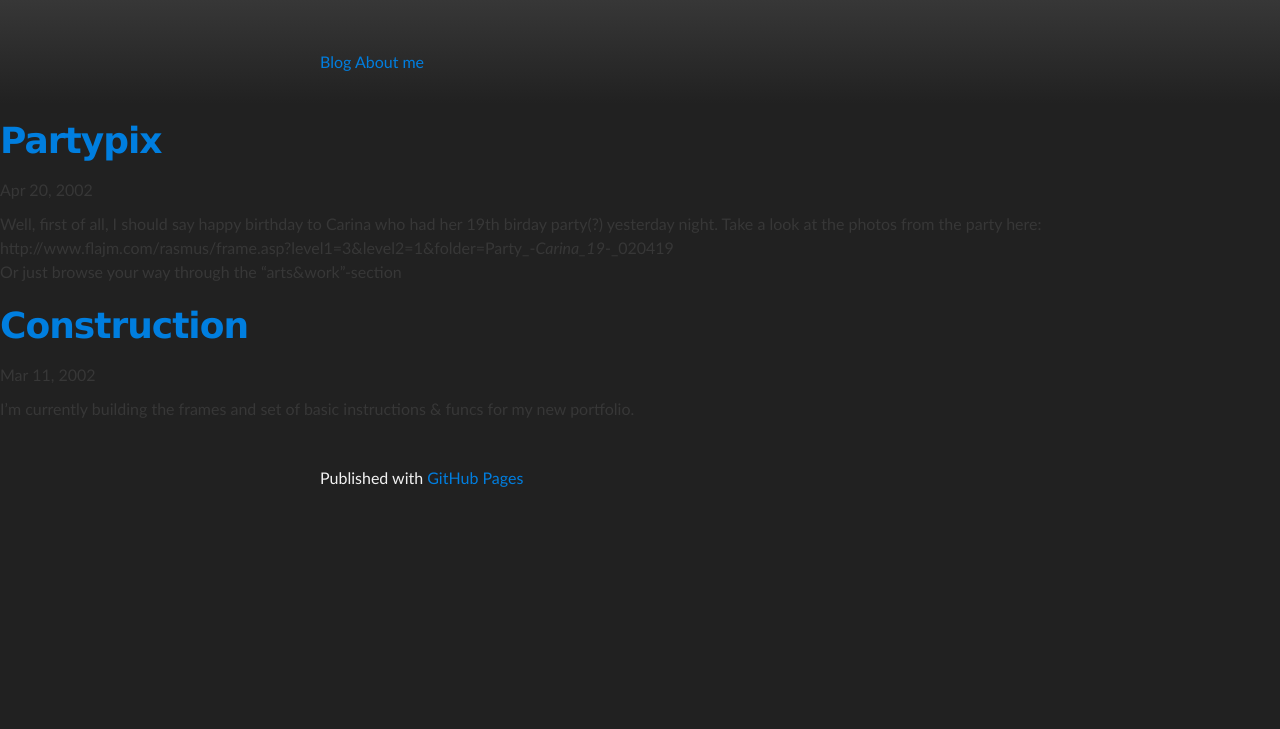
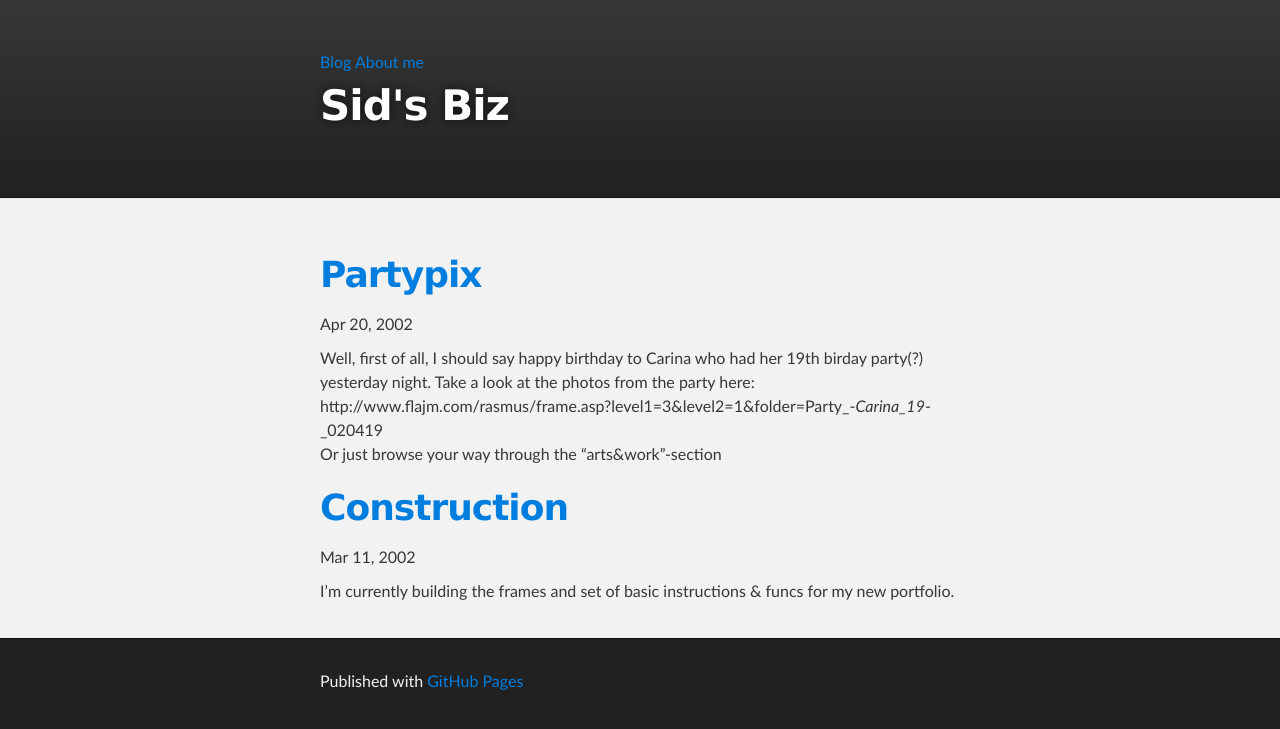
Before and after one commit to Siduzy/Blog, a Jekyll site: the page built from index.html, in a window 1280 px wide. Shown: the top 729 px of the page. Built offline with Jekyll 4.4.1, drawn with Linux system fonts in a browser that asks for light colours.

Commit message:
update default

```diff
--- a/_layouts/default.html
+++ b/_layouts/default.html
@@ -18,11 +18,17 @@
         <header class="inner">
           <a id="blog_banner" href="https://github.com/ZhangNaixiao/blog/">Blog</a>
           <a id="about_banner" href="https://github.com/ZhangNaixiao/about/">About me</a>
+          <h1 id="project_title">Sid's Biz</h1>
+          <h2 id="project_tagline"></h2>
         </header>
     </div>
 
     <!-- MAIN CONTENT -->
+    <div id="main_content_wrap" class="outer">
+    <section id="main_content" class="inner">
     {{ content }}
+    </section>
+    </div>
     <!-- FOOTER -->
     <div id="footer_wrap" class="outer">
       <footer class="inner">
```
